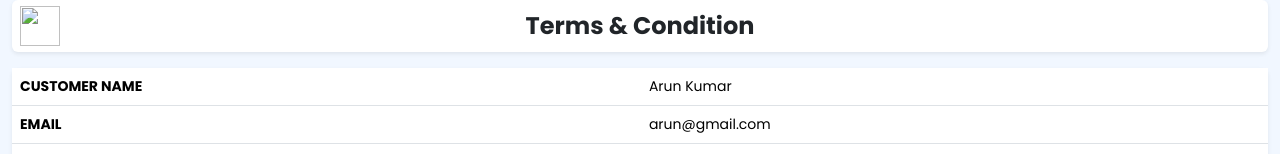
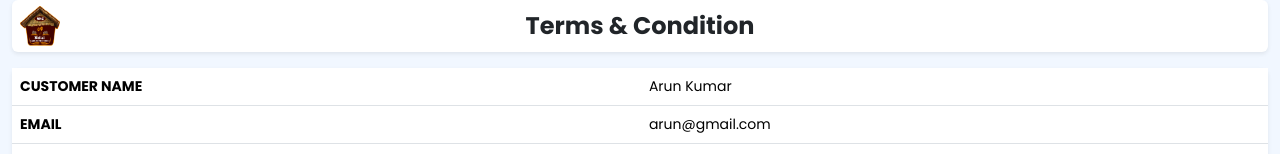
Before and after one commit to arun2k21/NKC-T-C, a plain HTML site: page index.html in a window 1280 px wide. Shown: the top 154 px of the page. Drawn offline with nearby package versions, Linux system fonts and the light colour scheme.

Commit message:
Added Logo

```diff
--- a/index.html
+++ b/index.html
@@ -20,7 +20,7 @@
             <div class="col-12">
                 <div class="card shadow-sm border-0">
                     <div class="d-flex justify-content-center position-relative align-items-center p-2 rounded">
-                        <div class="position-absolute start-0 ms-2"><img src="Asset/Nkc Logo.png" height="40"
+                        <div class="position-absolute start-0 ms-2"><img src="Nkc Logo.png" height="40"
                                 width="40"></div>
                         <div class="fs-4 fw-bold">Terms & Condition</div>
                     </div>
```
Also changed, not shown: Nkc Logo.png (added).
